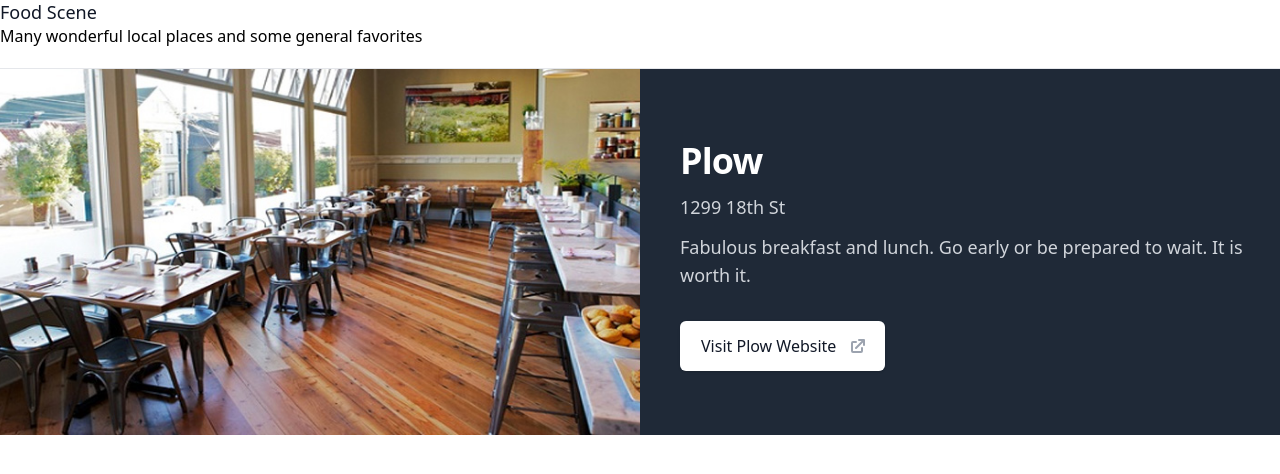
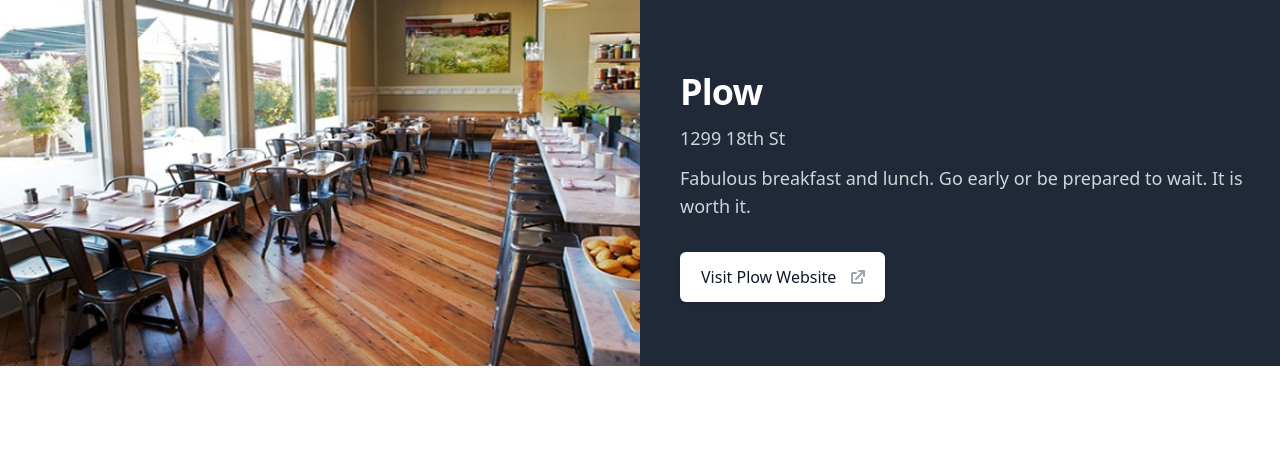
Before and after one commit to ChromaticRanger/NancysSFGuide, a plain HTML site: page index.html in a window 1280 px wide. Drawn offline with nearby package versions, Linux system fonts and the light colour scheme.

Commit message:
Removed Food scene header for now

```diff
--- a/index.html
+++ b/index.html
@@ -7,13 +7,7 @@
         <link href="https://unpkg.com/tailwindcss@^2/dist/tailwind.min.css" rel="stylesheet">
     </head>
     <body>
-
-        <!-- Food Scene Header -->
-        <div class="pb-5 border-b border-gray-200">
-            <h3 class="text-lg leading-6 font-medium text-gray-900">Food Scene</h3>
-            <h2>Many wonderful local places and some general favorites</h2>
-        </div>
-        <!-- A CTA section -->
+        <!-- Plow -->
         <div class="relative bg-gray-800">
           <div class="h-56 bg-indigo-600 sm:h-72 md:absolute md:left-0 md:h-full md:w-1/2">
             <img class="w-full h-full object-cover" src="./plow.jpg" alt="Plow">
```
